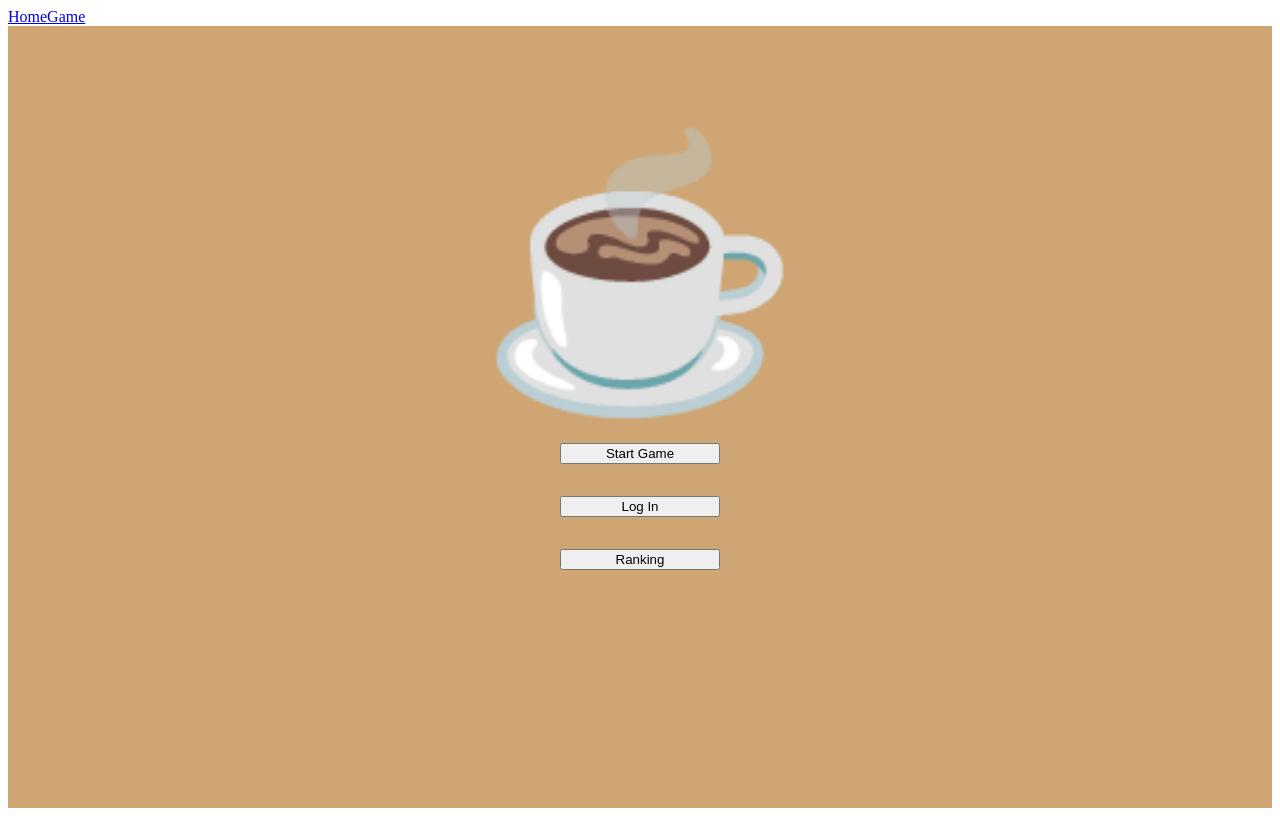
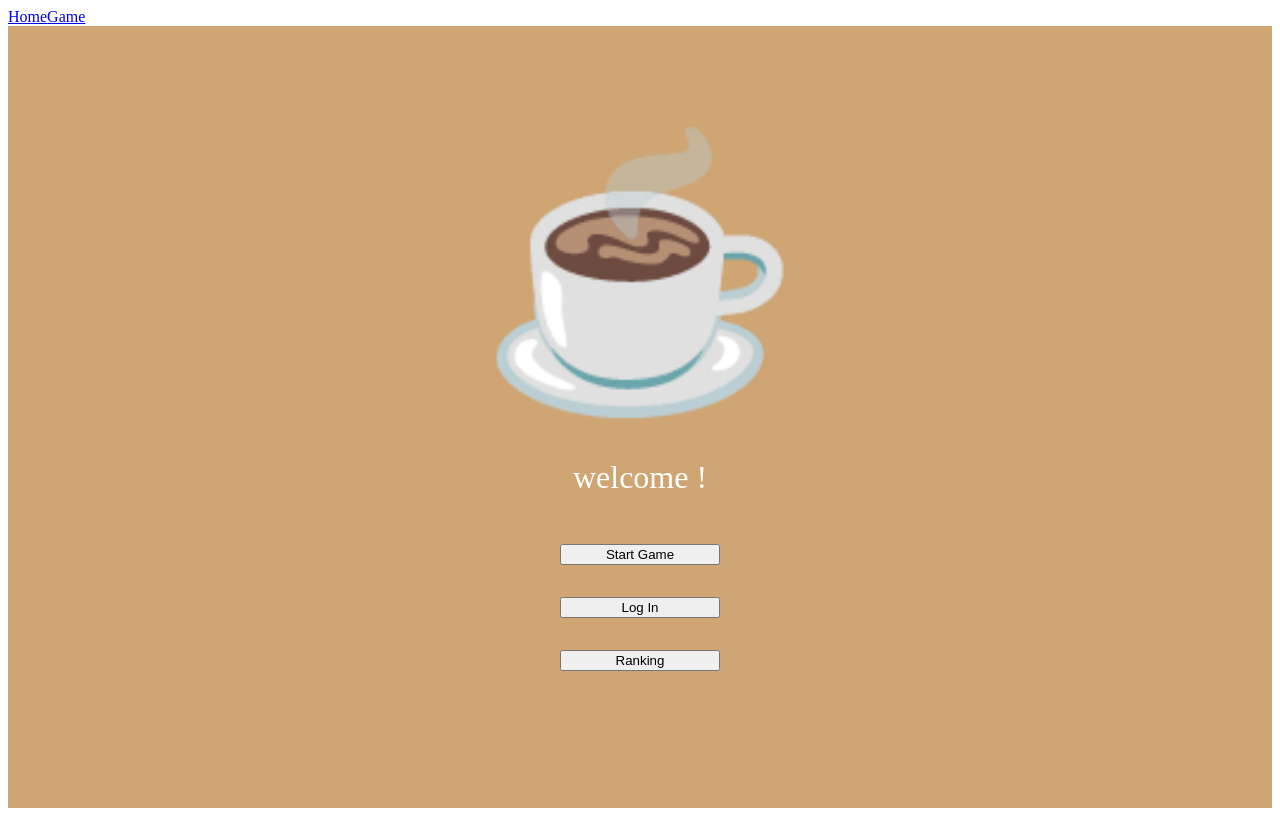
Before and after one commit to yvonneyangH/Coffee-game, a React app: page /#/ in a window 1280 px wide. Built offline with nearby package versions, Linux system fonts and the light colour scheme; the HTML template or start-up script is replaced by a standard one.

Commit message:
log in show username
log in show username

```diff
--- a/src/Components/Home.js
+++ b/src/Components/Home.js
@@ -1,10 +1,12 @@
 import React,{useState} from 'react';
 import { useNavigate } from 'react-router-dom';
 import LoginModal from './Login';
+import { useSelector } from 'react-redux';
 
 
 
 const Home = ()=> {
+  const user = useSelector((state) => state.auth)
   const navigate = useNavigate();
   const [isLoginModalOpen, setIsLoginModal] = useState(false)
 
@@ -18,11 +20,13 @@ const Home = ()=> {
     setIsLoginModal(true)
   }
 
+
   return (
     <div id="homeDiv" style={{background:'#cea573',height:'97.76vh',textAlign:"center"}}>
 
       <div id="homeContainer" style={{dispaly:"flex",alignItems:"center",flexDirection:"column",justifyContent:"center",textAlign:"center",marginLeft:"5rem",marginRight:"5rem"}}>
         <div style={{fontSize: "260px",textAlign:"center",paddingTop:"6rem"}}>☕️</div>
+        <p style={{color:"white",fontSize:"2rem"}}> welcome{ user.username?<span> {user.username} !</span>:<span style={{color:"white"}}> !</span>}</p>
         <div style={{textAlign:"center", paddingTop:"1rem",paddingBottom:"1rem"}}>
           <button style={{width:"10rem"}} onClick={handleStartGame}>Start Game</button>
         </div>
```
